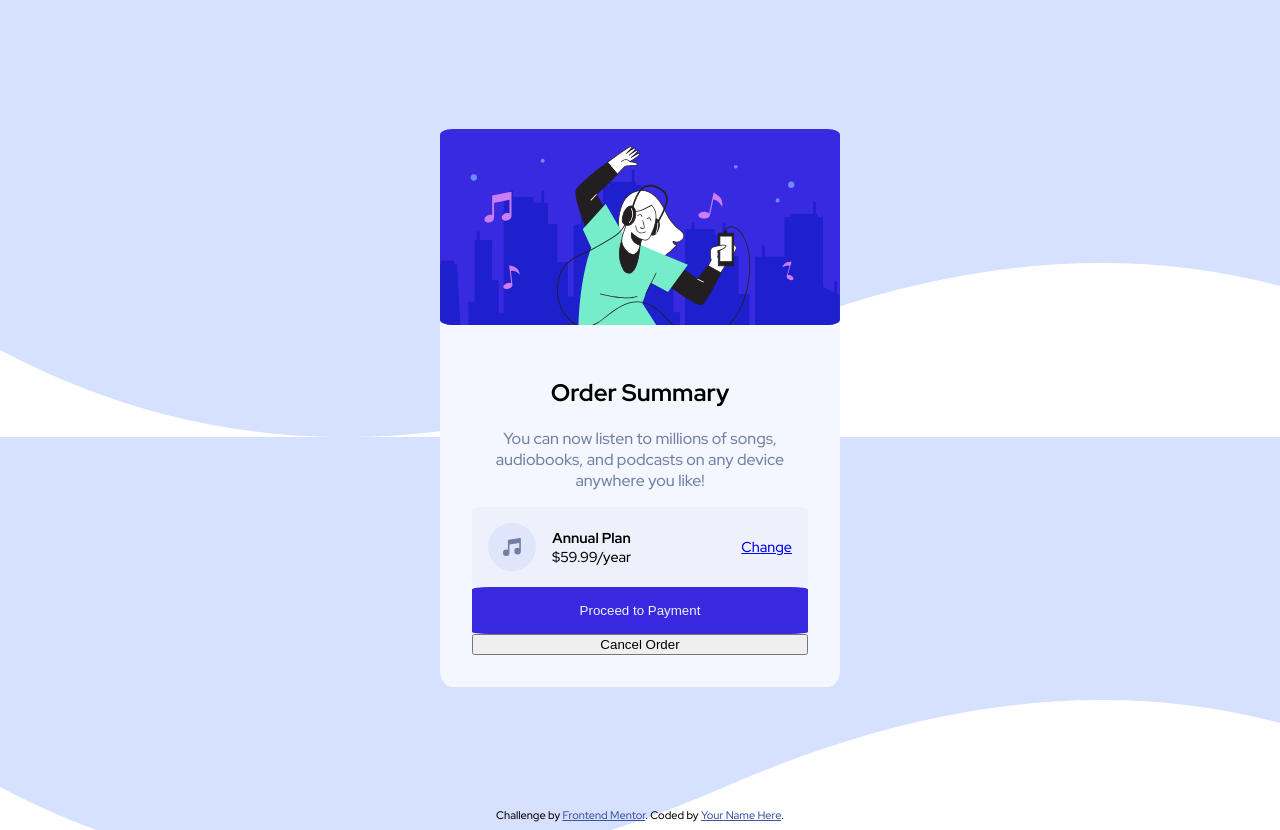
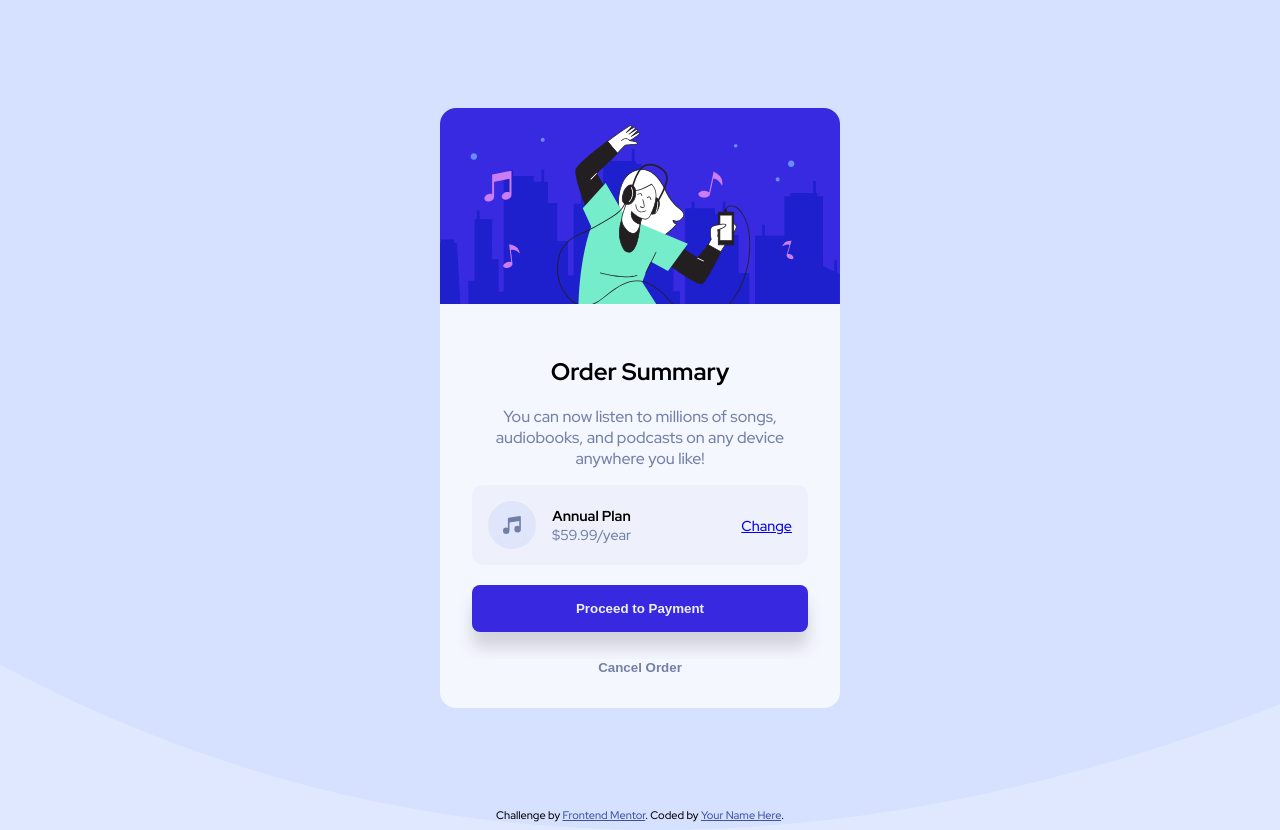
Before and after one commit to dannygomes/Order-summary-component-challenge, a plain HTML site: page index.html in a window 1280 px wide. Drawn offline with Linux system fonts and the light colour scheme.

Commit message:
Finished styling and positioning, finished active states

```diff
--- a/index.html
+++ b/index.html
@@ -24,7 +24,7 @@
     <div id="outer-box">
       <div id="content">
         <div id="hero-image">
-          <img src="./images/illustration-hero.svg" alt="">
+          <img src="./images/illustration-hero.svg" alt="" class="rounded-top-right-corner">
         </div>
 
         <div id="order-summary">
@@ -42,12 +42,12 @@
                 <p> $59.99/year</p>
               </div>
             </div>
-            <a href="#">Change</a>
+            <a href="#" class="hover-lighter-font">Change</a>
           </div>
 
           <div id="buttons">
-            <button id="payment-button">Proceed to Payment</button>
-            <button id="cancel-button">Cancel Order</button>
+            <button id="payment-button" class="hover-lighter-background" type="button">Proceed to Payment</button>
+            <button id="cancel-button" class="hover-darker-font" type="button">Cancel Order</button>
           </div>
         </div>
       </div>
--- a/style.css
+++ b/style.css
@@ -1,7 +1,8 @@
 body {
     font-family: 'Red Hat Display', sans-serif;
     background-image: url(./images/pattern-background-desktop.svg);
-    background-size:initial;
+    background-size: cover;
+    background-color: hsl(225, 100%, 94%);
 }
 
 main {
@@ -11,7 +12,7 @@ main {
 #outer-box {
     width: 25rem;
     background-color: hsl(225, 100%, 98%);
-    border-radius: 3%;
+    border-radius: 1rem;
 }
 
 #order-summary {
@@ -32,7 +33,7 @@ main {
     font-size: 0.9rem;
     padding: 1rem;
     background-color: hsl(227, 64%, 96%);
-    border-radius: 3%;
+    border-radius: .7rem;
 }
 
 #plan-price-text {
@@ -47,16 +48,13 @@ main {
     margin: 0;
 }
 
-.center {
-    display: flex;
-    justify-content: center;
-    align-items: center;
+#plan-price-text > p {
+    color: hsl(224, 23%, 55%);
 }
 
 img {
     display: block;
     max-width: 100%;
-    border-radius: 3%;
 }
 
 #buttons {
@@ -68,6 +66,40 @@ img {
     color: hsl(227, 64%, 96%);
     background-color: hsl(245, 75%, 52%);
     padding: 1rem;
-    border-radius: 5%;
+    border-radius: .5rem;
     border: none;
+    margin: 1.2rem 0;
+    font-weight: 700;
+    box-shadow: 0 1rem 1rem hsl(233, 11%, 84%);
 }
+
+#cancel-button {
+    border: none;
+    background-color: hsl(225, 100%, 98%);
+    color: hsl(224, 23%, 55%);
+    font-weight: 700;
+    margin-top: .5rem;
+}
+
+/*Helper classes*/
+.rounded-top-right-corner {
+    border-radius: 1rem 1rem 0 0;
+}
+
+.center {
+    display: flex;
+    justify-content: center;
+    align-items: center;
+}
+
+.hover-lighter-font:hover {
+    color: hsl(224, 23%, 55%)!important;
+}
+
+.hover-lighter-background:hover {
+    background-color: hsl(245, 98%, 67%)!important;
+}
+
+.hover-darker-font:hover {
+    color: black!important;
+}
```
